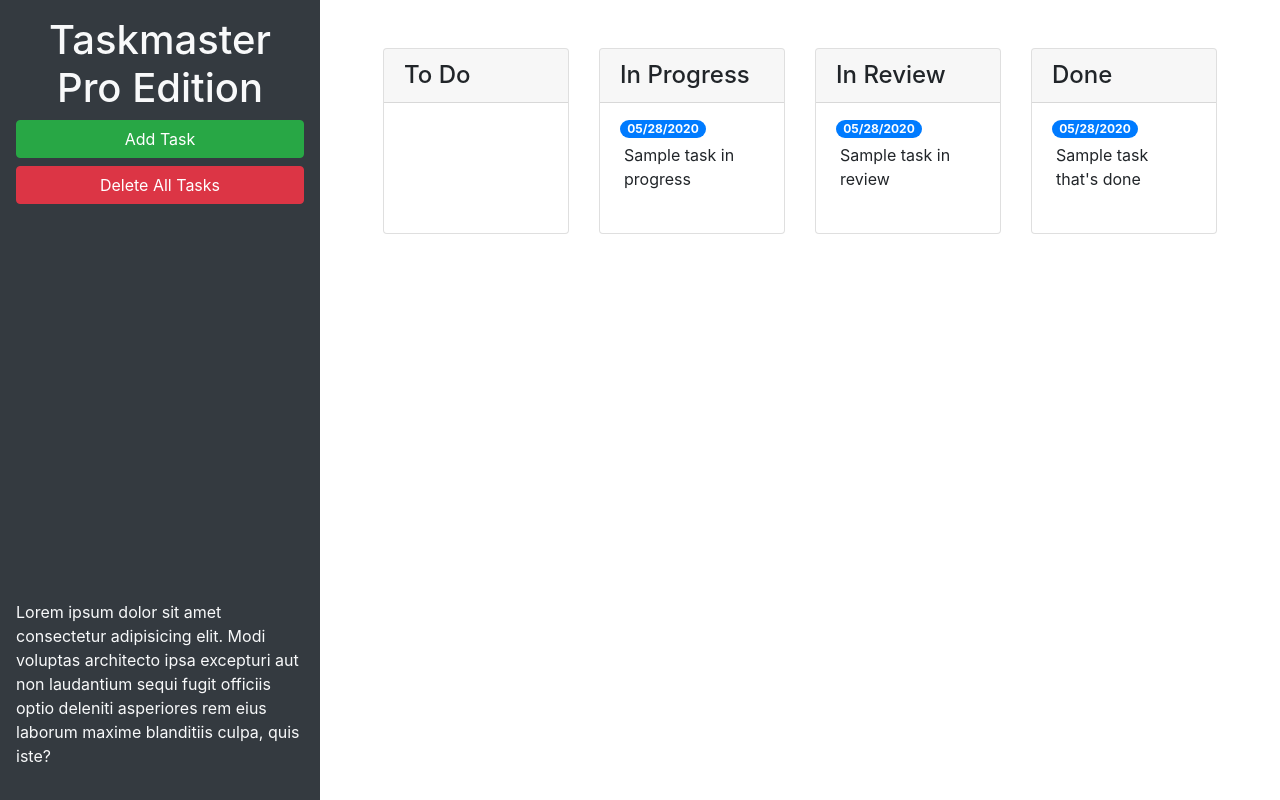
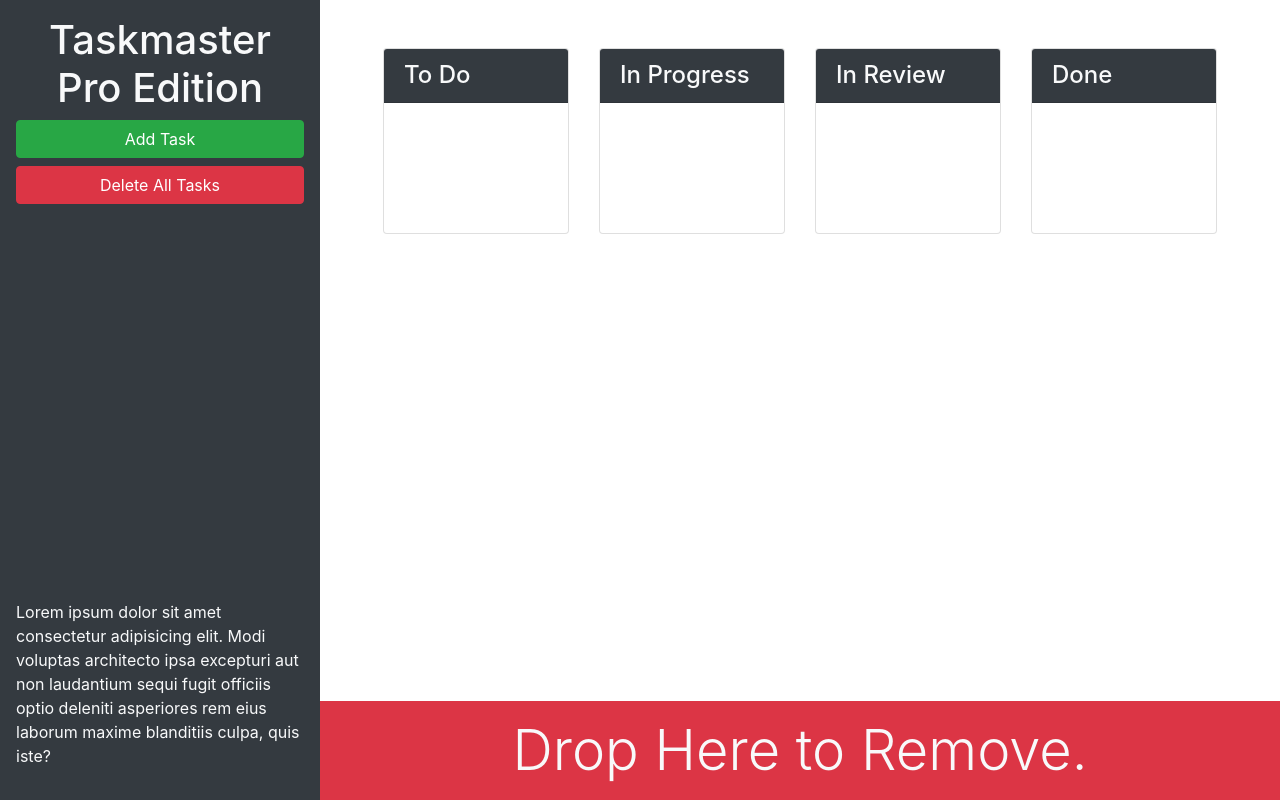
Before and after one commit to BradCassityDev/taskmaster-pro, a plain HTML site: page index.html in a window 1280 px wide. Drawn offline with nearby package versions, Linux system fonts and the light colour scheme.

Commit message:
Added additional bootstrap utilities including adding the dropzone

```diff
--- a/index.html
+++ b/index.html
@@ -13,22 +13,22 @@
 <body>
 
   <div class="row min-vh-100 no-gutters">
-    <header class="col-12 col-lg-3 bg-dark text-light d-flex flex-column p-4 p-lg-3">
+    <header class="col-12 col-lg-3 bg-dark text-light sticky-top d-flex flex-column p-4 p-lg-3">
       <h1 class="text-center">Taskmaster Pro Edition</h1>
       <button id="create-task" class="btn btn-block btn-success" data-toggle="modal" data-target="#task-form-modal">Add
         Task</button>
       <button id="remove-tasks" class="btn btn-block btn-danger">Delete All Tasks</button>
-      <p class="mt-auto">Lorem ipsum dolor sit amet consectetur adipisicing elit. Modi voluptas architecto ipsa
+      <p class="mt-auto d-none d-lg-block">Lorem ipsum dolor sit amet consectetur adipisicing elit. Modi voluptas architecto ipsa
         excepturi aut non
         laudantium sequi fugit officiis optio deleniti asperiores rem eius laborum maxime blanditiis culpa, quis iste?
       </p>
     </header>
-    <main class="col-12 col-lg-9">
+    <main class="col-12 col-lg-9 d-flex flex-column">
       <div class="m-5 row justify-content-around">
         <!-- todo start -->
         <div class="col-12 col-md-6 col-xl-3 mb-3">
           <div class="card">
-            <h4 class="card-header">To Do</h4>
+            <h4 class="card-header bg-dark text-light">To Do</h4>
             <ul id="list-toDo" class="list-group list-group-flush"></ul>
           </div>
         </div>
@@ -36,12 +36,8 @@
         <!-- in progress start -->
         <div class="col-12 col-md-6 col-xl-3 mb-3">
           <div class="card">
-            <h4 class="card-header">In Progress</h4>
+            <h4 class="card-header bg-dark text-light">In Progress</h4>
               <ul id="list-inProgress" class="list-group list-group-flush">
-                <li class="list-group-item">
-                  <span class="badge badge-primary badge-pill">05/28/2020</span>
-                  <p class="m-1">Sample task in progress</p>
-                </li>
               </ul>
           </div>
         </div>
@@ -49,12 +45,8 @@
         <!-- in review start -->
         <div class="col-12 col-md-6 col-xl-3 mb-3">
           <div class="card">
-            <h4 class="card-header">In Review</h4>
+            <h4 class="card-header bg-dark text-light">In Review</h4>
             <ul id="list-inReview" class="list-group list-group-flush">
-              <li class="list-group-item">
-                <span class="badge badge-primary badge-pill">05/28/2020</span>
-                <p class="m-1">Sample task in review</p>
-              </li>
             </ul>
           </div>
 
@@ -63,16 +55,17 @@
         <!-- done start -->
         <div class="col-12 col-md-6 col-xl-3 mb-3">
           <div class="card">
-            <h4 class="card-header">Done</h4>
+            <h4 class="card-header bg-dark text-light">Done</h4>
             <ul id="list-done" class="list-group list-group-flush">
-              <li class="list-group-item">
-                <span class="badge badge-primary badge-pill">05/28/2020</span>
-                <p class="m-1">Sample task that's done</p>
-              </li>
             </ul>
           </div>
         </div>
         <!-- done end -->
+      </div>
+      <div id="trash" class="mt-auto">
+        <div class="w-100 bg-danger p-3 text-center text-light display-4">
+          Drop Here to Remove.
+        </div>
       </div>
     </main>
   </div>
```
